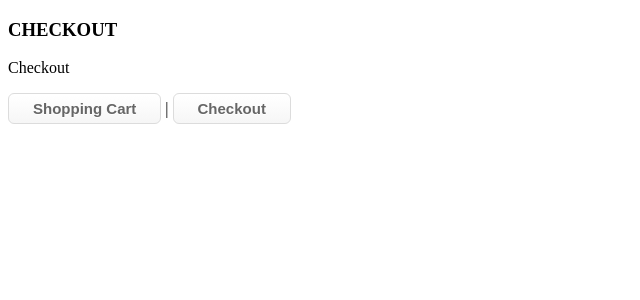
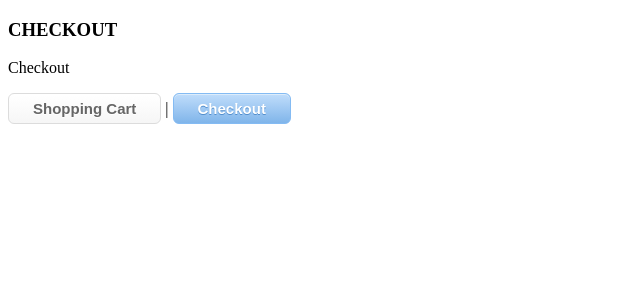
Before and after one commit to atculpepper/angularShoppingCart, an Angular app in the folder angular-shopping-router/: page /checkout in a window 1280 px wide. Shown: the top 300 px of the page, without its empty margins (0-640 px from the left). Built offline with nearby package versions, Linux system fonts and the light colour scheme.

Commit message:
added routerLinkActive directives to nav

```diff
--- a/angular-shopping-router/src/app/app.component.html
+++ b/angular-shopping-router/src/app/app.component.html
@@ -1,8 +1,13 @@
 <router-outlet></router-outlet>
 
 <nav>
-  <a class="button" routerLink="/shopping-cart">Shopping Cart</a> |
-  <a class="button" routerLink="/checkout">Checkout</a>
+  <a class="button" routerLinkActive="activebutton" routerLink="/shopping-cart"
+    >Shopping Cart</a
+  >
+  |
+  <a class="button" routerLink="/checkout" routerLinkActive="activebutton"
+    >Checkout</a
+  >
 </nav>
 
 <!-- <h1>Angular Shopping Cart</h1>
```
